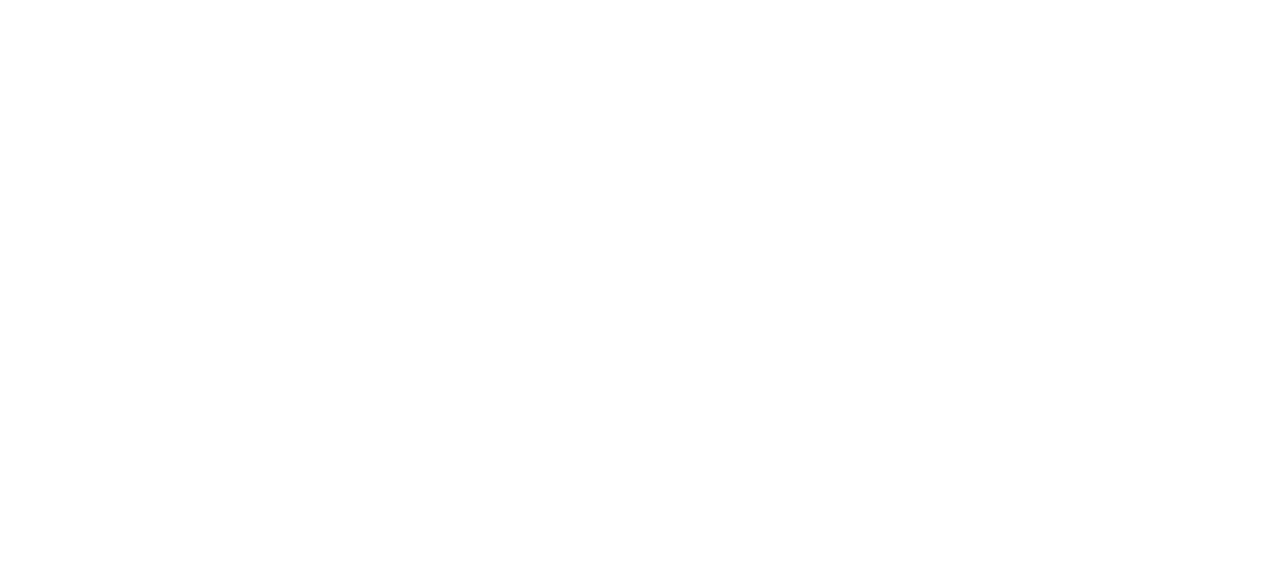
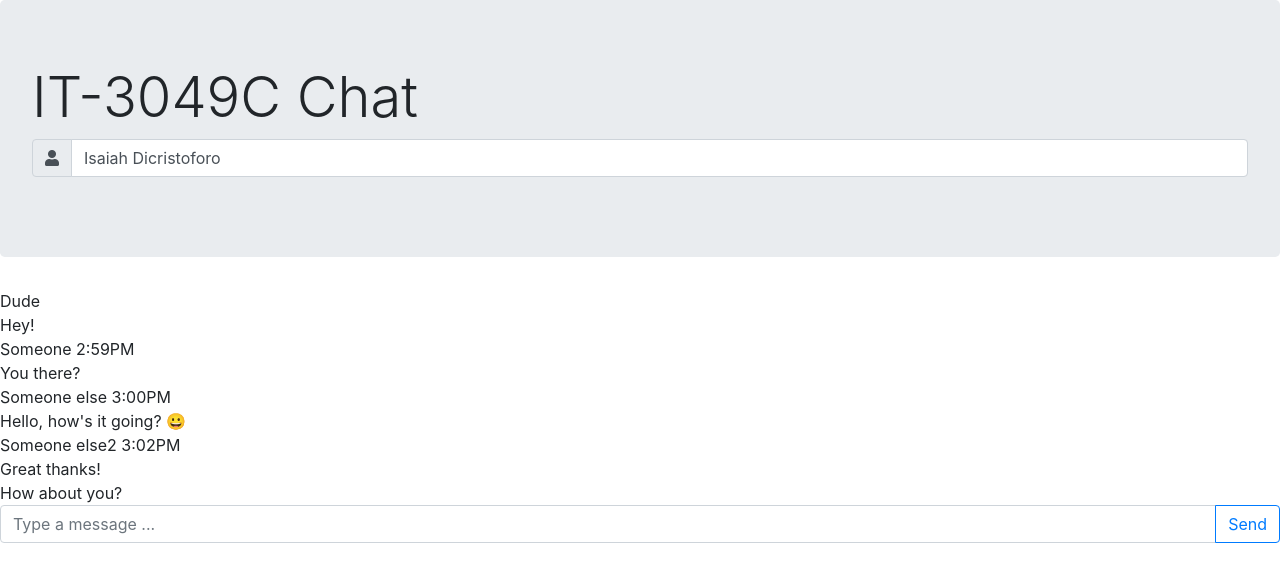
Before and after one commit to it3049c-fall22-henderson/chatting-application-Juilfsjc, a website: page index.html in a window 1280 px wide. Drawn offline with Linux system fonts and the light colour scheme.

Commit message:
Updated css and html

```diff
--- a/index.html
+++ b/index.html
@@ -16,13 +16,88 @@
     <body>
         <header>
 
+            <div class="jumbotron">
+                <h1 class="display-4">IT-3049C Chat</h1>
+
+                <div class="input-group mb-3">
+                    <div class="input-group-prepend">
+                        <span class="input-group-text">
+                            <i class="fas fa-user"></i>
+                        </span>
+                    </div>
+                    <input id="my-name-input" type="text" class="form-control" value="Isaiah Dicristoforo" placeholder="Name">
+                </div>
+
+
+
+
+              </div>
+
         </header>
 
         <div id="chat">
 
+            <div class="mine messages">
+                <div class="message">
+                    Dude
+                </div>
+            </div>
+            <div class="yours messages">
+                <div class="message">
+                    Hey!
+                </div>
+                <div class="sender-info">
+                    Someone 2:59PM
+                </div>
+            </div>
+
+            <div class="yours messages">
+                <div class="message">
+                    You there?
+                </div>
+                <div class="sender-info">
+                    Someone else 3:00PM
+                </div>
+            </div>
+
+            <div class="yours messages">
+                <div class="message">
+                    Hello, how's it going? 😀
+                </div>
+                <div class="sender-info">
+                    Someone else2 3:02PM
+                </div>
+            </div>
+
+            <div class="mine messages">
+                <div class="message">
+                    Great thanks!
+                </div>
+            </div>
+
+            <div class="mine messages">
+                <div class="message">
+                    How about you?
+                </div>
+            </div>
+
         </div>
 
         <footer>
+
+            <div id="chatbar" class="input-group mb-3">
+                <input
+                    type="text"
+                    id="my-message"
+                    class="form-control"
+                    placeholder="Type a message ...">
+                <div class="input-group-append">
+                    <button
+                        class="btn btn-outline-primary"
+                        id="send-button"
+                        type="button">Send</button>
+                </div>
+            </div>
 
         </footer>
         <!-- Our own Scripts -->
```
